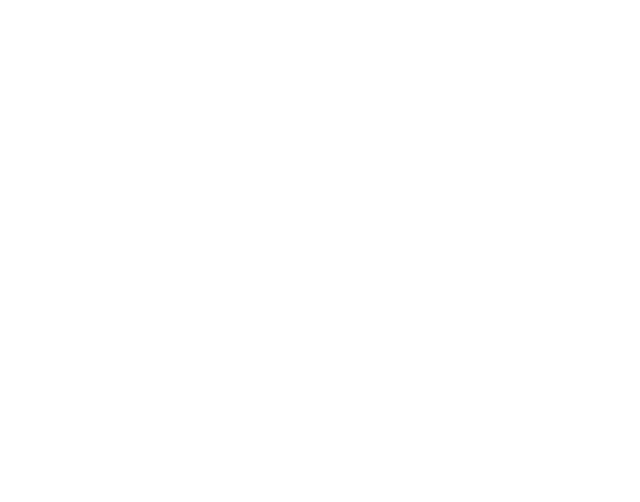
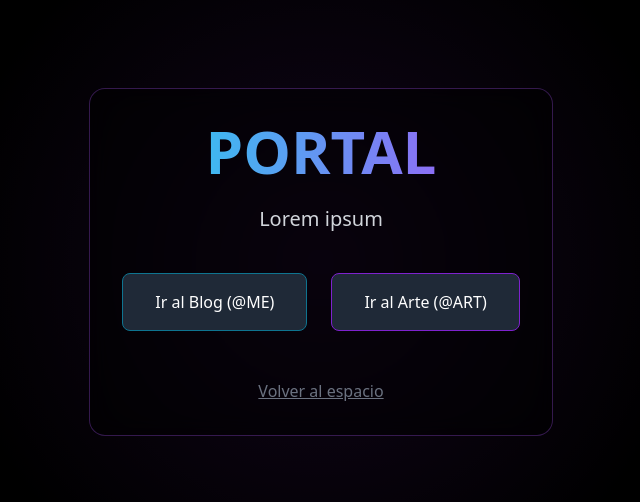
Before and after one commit to FrankLovelace/FrankLovelace, a Vue app in the folder dev-site/: page /portal in a window 1280 px wide. Before the commit this address had no page. Shown: the part 138-640 px from the top of the page, without its empty margins (319-959 px from the left). Built offline with nearby package versions, Linux system fonts and the light colour scheme; the HTML template or start-up script is replaced by a standard one.

Commit message:
creamos nueva ruta y preparamos la esfera

```diff
--- a/dev-site/src/router/index.ts
+++ b/dev-site/src/router/index.ts
@@ -1,5 +1,6 @@
 import { createRouter, createWebHistory } from 'vue-router'
 import HomeView from '../views/HomeView.vue'
+import PortalView from '../views/PortalView.vue'
 import projectsView from '../views/ProjectsView.vue'
 
 
@@ -15,6 +16,11 @@ const router = createRouter({
       path: '/proyectos',
       name: 'proyectos',
       component: projectsView
+    },
+    {
+      path: '/portal',
+      name: 'portal',
+      component: PortalView
     }
   ],
 })
--- /dev/null
+++ b/dev-site/src/views/PortalView.vue
@@ -0,0 +1,30 @@
+<script setup lang="ts">
+import { RouterLink } from 'vue-router';
+</script>
+<template>
+  <div class="min-h-screen bg-black flex flex-col items-center justify-center text-white relative overflow-hidden">
+    <div class="absolute inset-0 bg-[radial-gradient(circle_at_center,_var(--tw-gradient-stops))] from-purple-900/40 via-black to-black animate-pulse"></div>
+
+    <div class="z-10 text-center p-8 border border-purple-500/30 bg-black/50 backdrop-blur-md rounded-2xl max-w-2xl">
+      <h1 class="text-6xl font-bold text-transparent bg-clip-text bg-gradient-to-r from-cyan-400 to-purple-500 mb-6">
+        PORTAL
+      </h1>
+      <p class="text-xl text-gray-300 mb-10">
+        Lorem ipsum
+      </p>
+
+      <div class="flex flex-col md:flex-row gap-6 justify-center">
+        <a href="https://me.franklovelace.dev" class="px-8 py-4 bg-gray-800 hover:bg-cyan-900 border border-cyan-700 rounded-lg transition-all">
+            Ir al Blog (@ME)
+        </a>
+        <a href="https://art.franklovelace.dev" class="px-8 py-4 bg-gray-800 hover:bg-purple-900 border border-purple-700 rounded-lg transition-all">
+            Ir al Arte (@ART)
+        </a>
+      </div>
+
+      <div class="mt-12">
+        <RouterLink to="/" class="text-gray-500 hover:text-white underline">Volver al espacio</RouterLink>
+      </div>
+    </div>
+  </div>
+</template>
```
Also changed, not shown: dev-site/src/components/TheEarth.vue (added).
